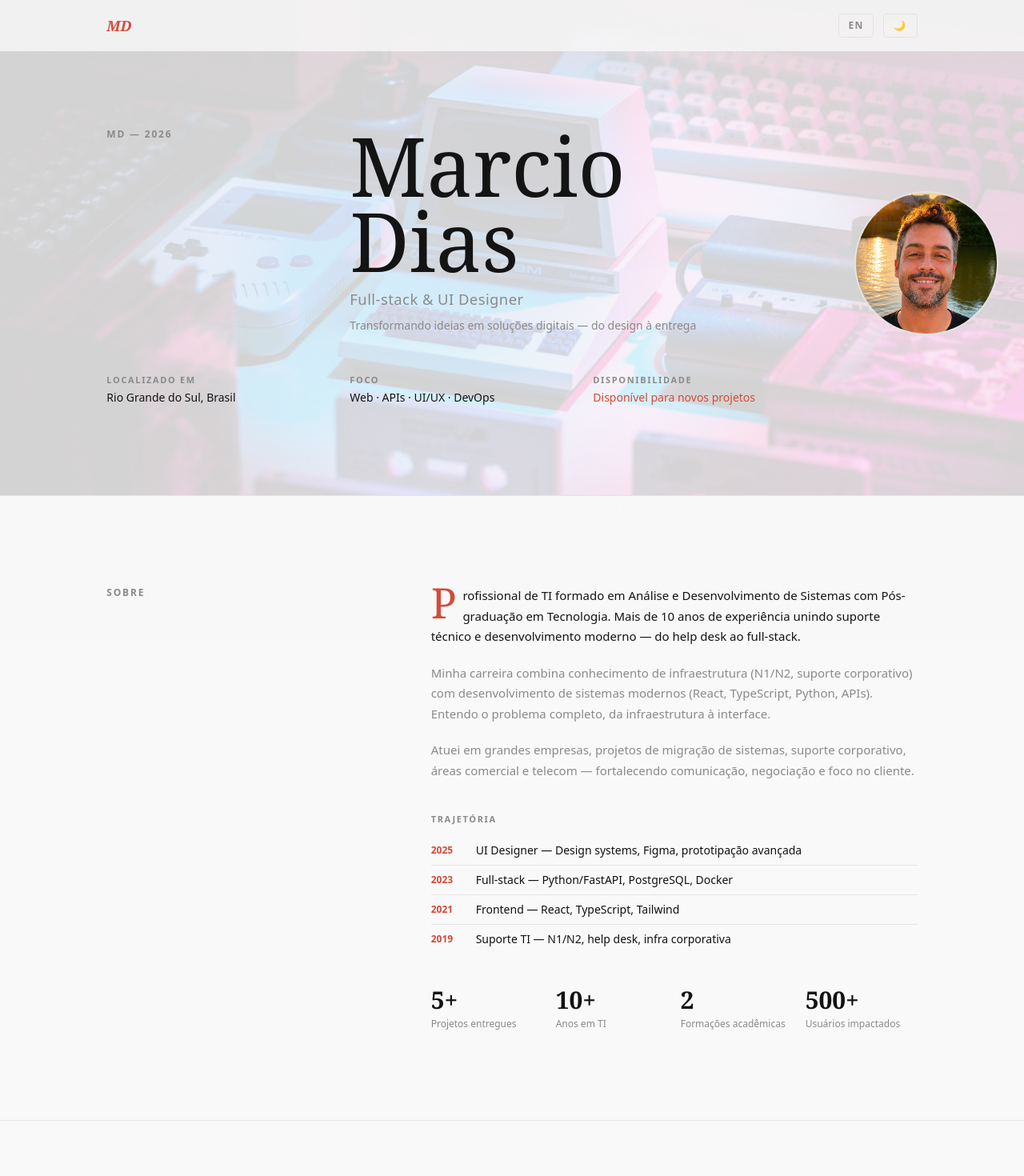
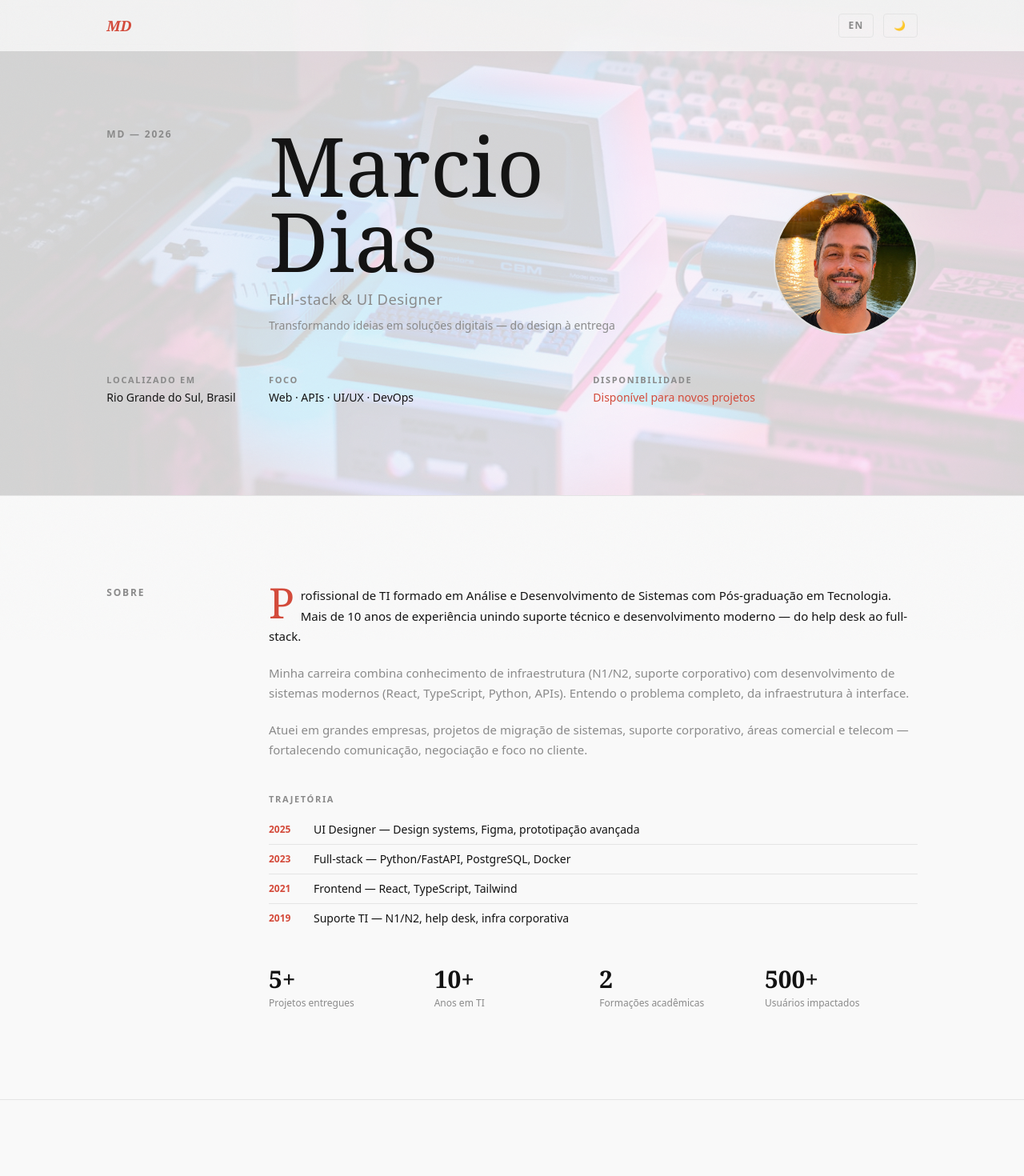
Before and after one commit to MarcioDias83/creative-portfolio, a Next.js app: page / in a window 1280 px wide. Shown: the top 1470 px of the page at 80% size. Built offline with nearby package versions, Linux system fonts and the light colour scheme; a web font is replaced by a local one.

Commit message:
padroniza grid de colunas entre secoes

```diff
--- a/src/components/About.tsx
+++ b/src/components/About.tsx
@@ -30,12 +30,12 @@ export default function About() {
   return (
     <section ref={sectionRef} className="py-20 md:py-28" id="about">
       <div className="grid grid-cols-12 px-4 md:px-8 max-w-7xl mx-auto">
-        <div className="col-start-2 col-span-4">
+        <div className="col-start-2 col-span-2">
           <h2 className="reveal-section opacity-0 translate-y-6 transition-all duration-700 font-sans text-[0.75rem] font-semibold uppercase tracking-[0.15em] text-[var(--text-secondary)]">
             {t.about.label}
           </h2>
         </div>
-        <div className="col-span-6">
+        <div className="col-span-8">
           <p className="reveal-section opacity-0 translate-y-6 transition-all duration-700 font-sans text-sm md:text-[0.9375rem] leading-[1.7] text-[var(--text)] mb-5">
             <span className="float-left text-[3.5em] leading-[0.8] mr-2 font-serif text-[var(--accent)]">
               {lang === 'pt' ? 'P' : 'I'}
--- a/src/components/Contact.tsx
+++ b/src/components/Contact.tsx
@@ -45,12 +45,12 @@ export default function Contact() {
   return (
     <section ref={ref} className="py-20 md:py-28" id="contact">
       <div className="grid grid-cols-12 px-4 md:px-8 max-w-7xl mx-auto">
-        <div className="col-start-2 col-span-4">
+        <div className="col-start-2 col-span-2">
           <h2 className="reveal-section opacity-0 translate-y-6 transition-all duration-700 font-sans text-[0.75rem] font-semibold uppercase tracking-[0.15em] text-[var(--text-secondary)]">
             {t.contact.label}
           </h2>
         </div>
-        <div className="col-span-6">
+        <div className="col-span-8">
           <div className="reveal-section opacity-0 translate-y-6 transition-all duration-700 flex items-center gap-4 p-5 border border-[var(--border-light)] rounded-lg mb-10 hover:border-[var(--accent)] transition-colors">
             <span className="flex items-center justify-center w-11 h-11 rounded-lg bg-[var(--accent)] text-white shrink-0">
               <svg width="20" height="20" viewBox="0 0 24 24" fill="none" stroke="currentColor" strokeWidth="2" strokeLinecap="round" strokeLinejoin="round">
--- a/src/components/Hero.tsx
+++ b/src/components/Hero.tsx
@@ -26,7 +26,7 @@ export default function Hero() {
         />
       </div>
       <div className="relative z-10 grid grid-cols-12 px-4 md:px-8 max-w-7xl mx-auto">
-        <div className="col-start-2 col-span-3">
+        <div className="col-start-2 col-span-2">
           <p className="reveal-item opacity-0 transition-opacity duration-700 font-sans text-xs font-semibold uppercase tracking-[0.15em] text-[var(--text-secondary)]">
             {t.hero.label}
           </p>
@@ -54,7 +54,7 @@ export default function Hero() {
         </div>
       </div>
       <div className="relative z-10 grid grid-cols-12 px-4 md:px-8 max-w-7xl mx-auto mt-12">
-        <div className="col-start-2 col-span-3">
+        <div className="col-start-2 col-span-2">
           <p className="reveal-item opacity-0 transition-opacity duration-700 font-sans text-[0.6875rem] font-semibold uppercase tracking-[0.15em] text-[var(--text-secondary)]">
             {lang === 'pt' ? 'localizado em' : 'based in'}
           </p>
@@ -62,7 +62,7 @@ export default function Hero() {
             {t.hero.based}
           </p>
         </div>
-        <div className="col-span-3">
+        <div className="col-span-4">
           <p className="reveal-item opacity-0 transition-opacity duration-700 font-sans text-[0.6875rem] font-semibold uppercase tracking-[0.15em] text-[var(--text-secondary)]">
             {lang === 'pt' ? 'foco' : 'focus'}
           </p>
@@ -70,7 +70,7 @@ export default function Hero() {
             {t.hero.focus}
           </p>
         </div>
-        <div className="col-span-3">
+        <div className="col-span-4">
           <p className="reveal-item opacity-0 transition-opacity duration-700 font-sans text-[0.6875rem] font-semibold uppercase tracking-[0.15em] text-[var(--text-secondary)]">
             {lang === 'pt' ? 'disponibilidade' : 'availability'}
           </p>
```
